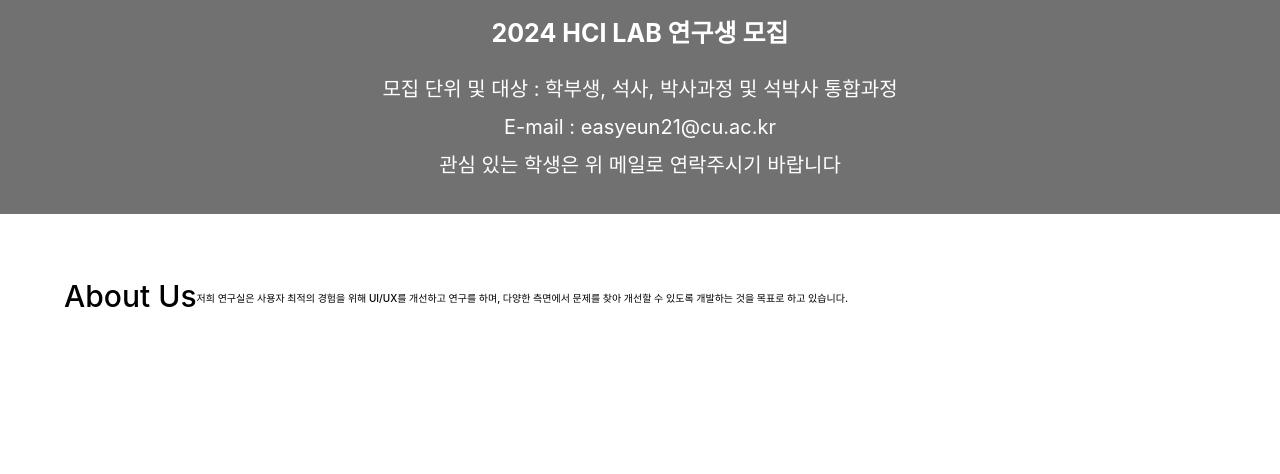
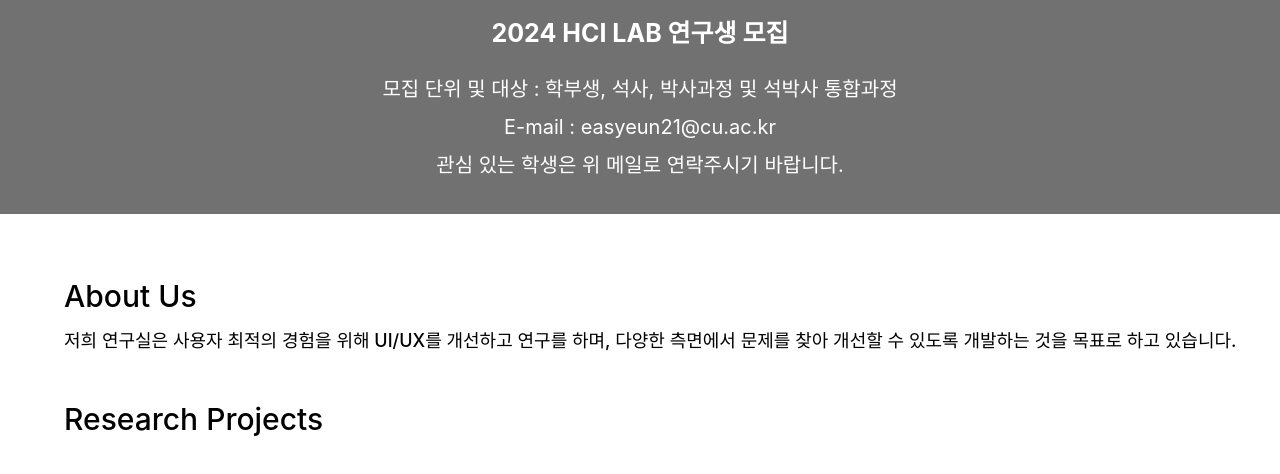
Before and after one commit to jieun410/HCILAB_2024, a React (Create React App) app: page / in a window 1280 px wide. Shown: the part 446-920 px from the top of the page. Before the commit the page ends 800 px from the top, so only its background shows below. Built offline with nearby package versions, Linux system fonts and the light colour scheme.

Commit message:
main_section3

```diff
--- a/src/section2.js
+++ b/src/section2.js
@@ -11,7 +11,7 @@ return (
         <h2 className="title" color='white'>2024 HCI LAB 연구생 모집</h2>
 
         <div className='textbox_contents'>
-            <p  align="center">모집 단위 및 대상 : 학부생, 석사, 박사과정 및 석박사 통합과정<br/> E-mail : easyeun21@cu.ac.kr <br/> 관심 있는 학생은 위 메일로 연락주시기 바랍니다</p>
+            <p  align="center">모집 단위 및 대상 : 학부생, 석사, 박사과정 및 석박사 통합과정<br/> E-mail : easyeun21@cu.ac.kr <br/> 관심 있는 학생은 위 메일로 연락주시기 바랍니다.</p>
         </div>
     </div>
 
--- a/src/section3.css
+++ b/src/section3.css
@@ -1,5 +1,4 @@
 .about{
-    display: flex;
     padding-top: 150px;
     padding-top: 10px;
     padding-bottom: 10px;
@@ -10,5 +9,14 @@
 
 }
 .about_intro{
-    font-size: 10px;
+    font-size: 18px;
+    padding-top: 1%;
 }
+
+.research{
+    padding-top: 3%;
+}
+
+.research{
+    padding-top: 4%;
+}
--- a/src/section3.js
+++ b/src/section3.js
@@ -10,10 +10,17 @@ return (
     <div className='about'>
         <span>About Us</span>
         <div className='about_intro'>
-            <span><br/>저희 연구실은 사용자 최적의 경험을 위해 UI/UX를 개선하고 연구를 하며, 다양한 측면에서 문제를 찾아 개선할 수 있도록 개발하는 것을 목표로 하고 있습니다.</span>
+            <span>저희 연구실은 사용자 최적의 경험을 위해 UI/UX를 개선하고 연구를 하며, 다양한 측면에서 문제를 찾아 개선할 수 있도록 개발하는 것을 목표로 하고 있습니다.</span>
+        </div>
+
+        <div className='research'>
+            <span>Research Projects</span>
+            <div className='research_intro'>
+                <span> </span>
+                <img></img>
+            </div>
         </div>
     </div>
-
 
 
 
```
